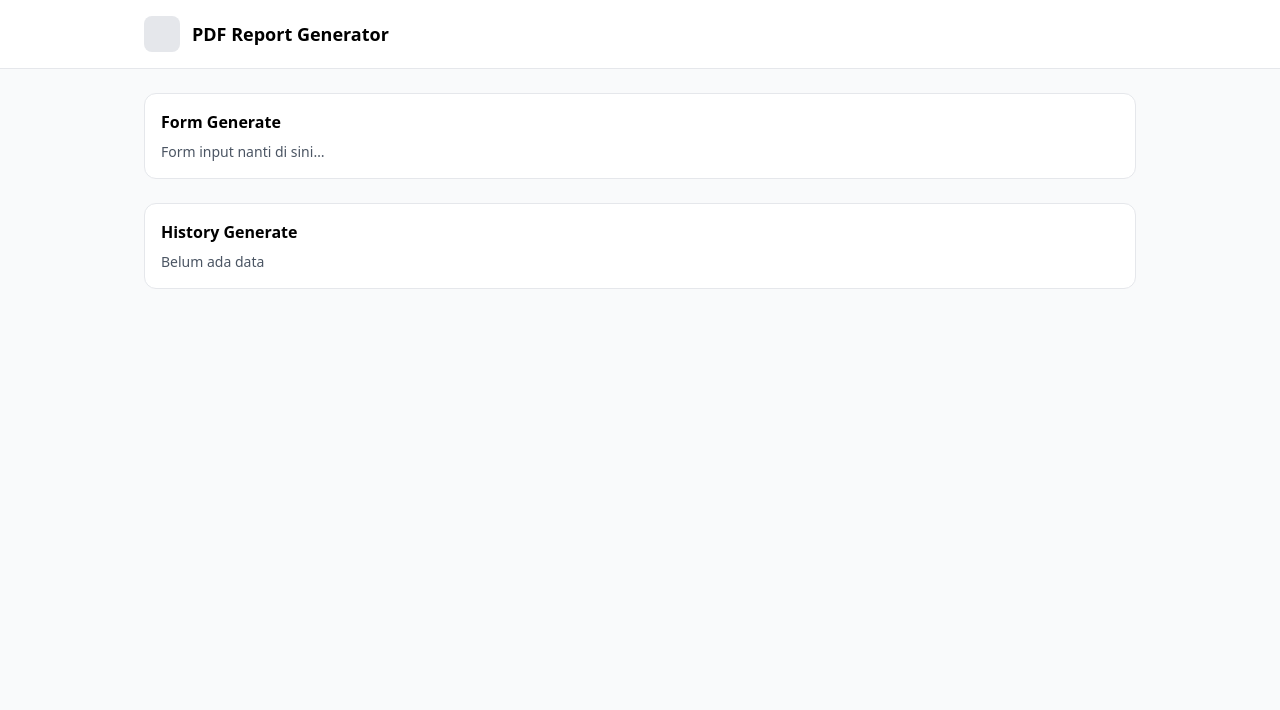
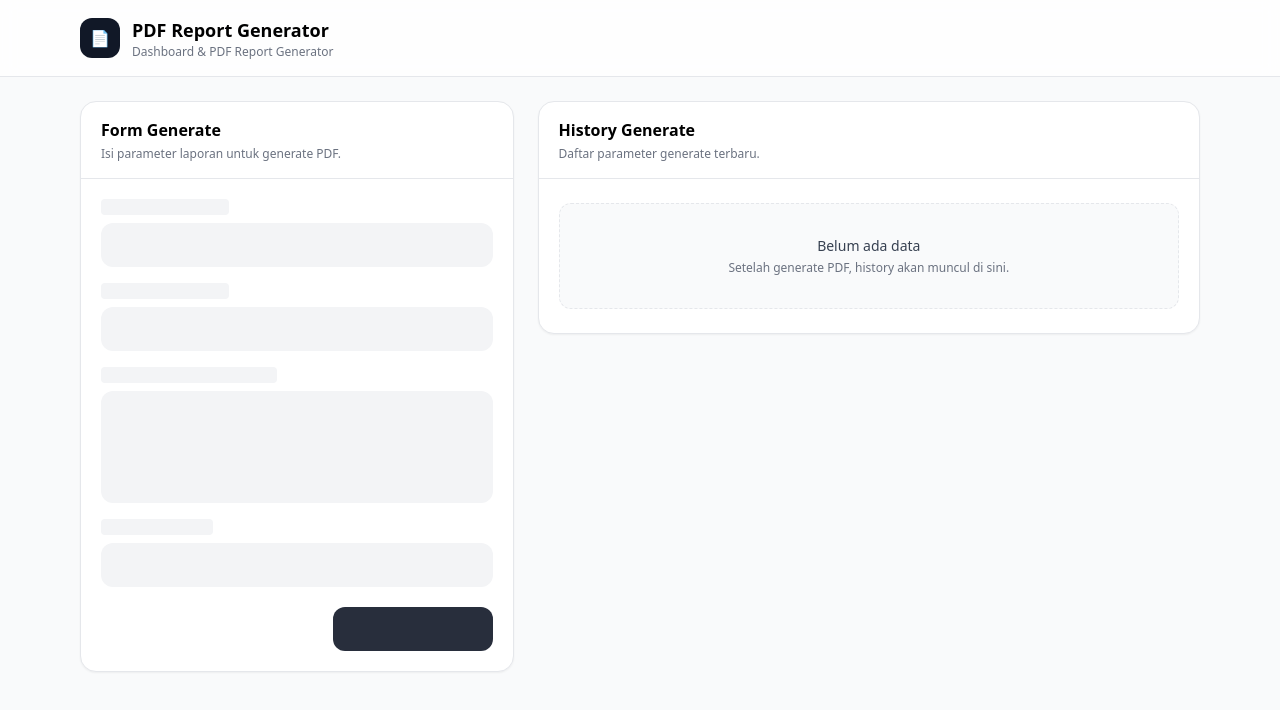
Before and after one commit to ahmdzakaria/dashboard-pdf-report-generator, a Nuxt app: page / in a window 1280 px wide. Shown: the top 710 px of the page. Built offline with nearby package versions, Linux system fonts and the light colour scheme.

Commit message:
feat: dashboard layout (header, form section, history section)

```diff
--- /dev/null
+++ b/app/components/HeaderBar.vue
@@ -0,0 +1,17 @@
+<template>
+  <header class="sticky top-0 z-10 border-b bg-white/80 backdrop-blur">
+    <div class="mx-auto flex max-w-6xl items-center gap-3 px-4 py-4">
+      <!-- Logo placeholder -->
+      <div
+        class="grid h-10 w-10 place-items-center rounded-xl bg-gray-900 text-white"
+      >
+        📄
+      </div>
+
+      <div class="leading-tight">
+        <h1 class="text-lg font-semibold">PDF Report Generator</h1>
+        <p class="text-xs text-gray-500">Dashboard & PDF Report Generator</p>
+      </div>
+    </div>
+  </header>
+</template>
--- a/app/pages/index.vue
+++ b/app/pages/index.vue
@@ -1,21 +1,81 @@
+<script setup lang="ts">
+import HeaderBar from "~/components/HeaderBar.vue";
+</script>
+
 <template>
   <div class="min-h-screen bg-gray-50">
-    <header class="border-b bg-white">
-      <div class="mx-auto flex max-w-5xl items-center gap-3 px-4 py-4">
-        <div class="h-9 w-9 rounded-lg bg-gray-200" />
-        <h1 class="text-lg font-semibold">PDF Report Generator</h1>
-      </div>
-    </header>
+    <HeaderBar />
 
-    <main class="mx-auto max-w-5xl space-y-6 px-4 py-6">
-      <div class="rounded-xl border bg-white p-4">
-        <h2 class="mb-2 font-semibold">Form Generate</h2>
-        <p class="text-sm text-gray-600">Form input nanti di sini…</p>
-      </div>
+    <!-- Content -->
+    <main class="mx-auto max-w-6xl px-4 py-6">
+      <!-- Responsive layout:
+           Mobile: 1 column
+           Desktop: 2 columns (Form left, Table right)
+      -->
+      <div class="grid gap-6 lg:grid-cols-5">
+        <!-- FORM SECTION -->
+        <section class="lg:col-span-2">
+          <div class="rounded-2xl border bg-white shadow-sm">
+            <div class="border-b px-5 py-4">
+              <h2 class="font-semibold">Form Generate</h2>
+              <p class="mt-1 text-xs text-gray-500">
+                Isi parameter laporan untuk generate PDF.
+              </p>
+            </div>
 
-      <div class="rounded-xl border bg-white p-4">
-        <h2 class="mb-2 font-semibold">History Generate</h2>
-        <p class="text-sm text-gray-600">Belum ada data</p>
+            <!-- Placeholder area for Task 2 -->
+            <div class="space-y-4 px-5 py-5">
+              <div class="grid grid-cols-1 gap-4 sm:grid-cols-2 lg:grid-cols-1">
+                <div class="space-y-2">
+                  <div class="h-4 w-32 rounded bg-gray-100" />
+                  <div class="h-11 w-full rounded-xl bg-gray-100" />
+                </div>
+                <div class="space-y-2">
+                  <div class="h-4 w-32 rounded bg-gray-100" />
+                  <div class="h-11 w-full rounded-xl bg-gray-100" />
+                </div>
+              </div>
+
+              <div class="space-y-2">
+                <div class="h-4 w-44 rounded bg-gray-100" />
+                <div class="h-28 w-full rounded-xl bg-gray-100" />
+              </div>
+
+              <div class="space-y-2">
+                <div class="h-4 w-28 rounded bg-gray-100" />
+                <div class="h-11 w-full rounded-xl bg-gray-100" />
+              </div>
+
+              <div class="flex justify-end pt-1">
+                <div class="h-11 w-40 rounded-xl bg-gray-900/90" />
+              </div>
+            </div>
+          </div>
+        </section>
+
+        <!-- TABLE SECTION -->
+        <section class="lg:col-span-3">
+          <div class="rounded-2xl border bg-white shadow-sm">
+            <div class="border-b px-5 py-4">
+              <h2 class="font-semibold">History Generate</h2>
+              <p class="mt-1 text-xs text-gray-500">
+                Daftar parameter generate terbaru.
+              </p>
+            </div>
+
+            <!-- Placeholder empty state for Task 4 -->
+            <div class="px-5 py-6">
+              <div
+                class="rounded-xl border border-dashed bg-gray-50 p-8 text-center"
+              >
+                <p class="text-sm font-medium text-gray-700">Belum ada data</p>
+                <p class="mt-1 text-xs text-gray-500">
+                  Setelah generate PDF, history akan muncul di sini.
+                </p>
+              </div>
+            </div>
+          </div>
+        </section>
       </div>
     </main>
   </div>
```
